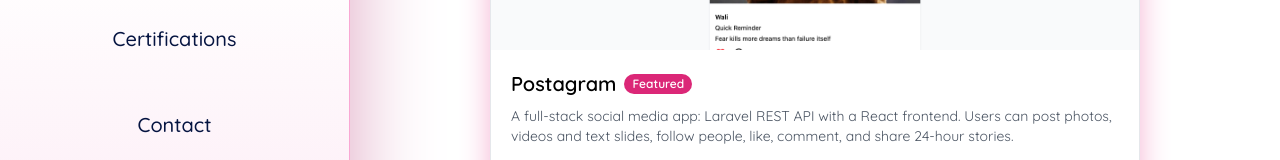
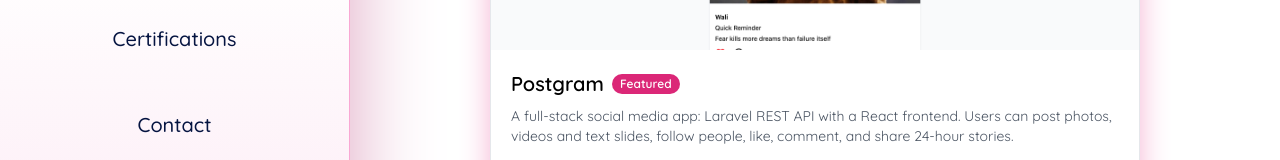
Before and after one commit to Lveeza/laveeza-portfolio, a React (Vite) app: page /projects in a window 1280 px wide. Shown: the part 447-607 px from the top of the page. Built offline with nearby package versions, Linux system fonts and the light colour scheme.

Commit message:
fix: correct whitespace in Postagram project title string

```diff
--- a/src/components/Projects.jsx
+++ b/src/components/Projects.jsx
@@ -16,7 +16,7 @@
 
 const PROJECTS = [
   {
-    title: 'Postagram',
+    title: 'Postgram',
     featured: true,
     tagline:
       'A full-stack social media app: Laravel REST API with a React frontend. Users can post photos, videos and text slides, follow people, like, comment, and share 24-hour stories.',
```
